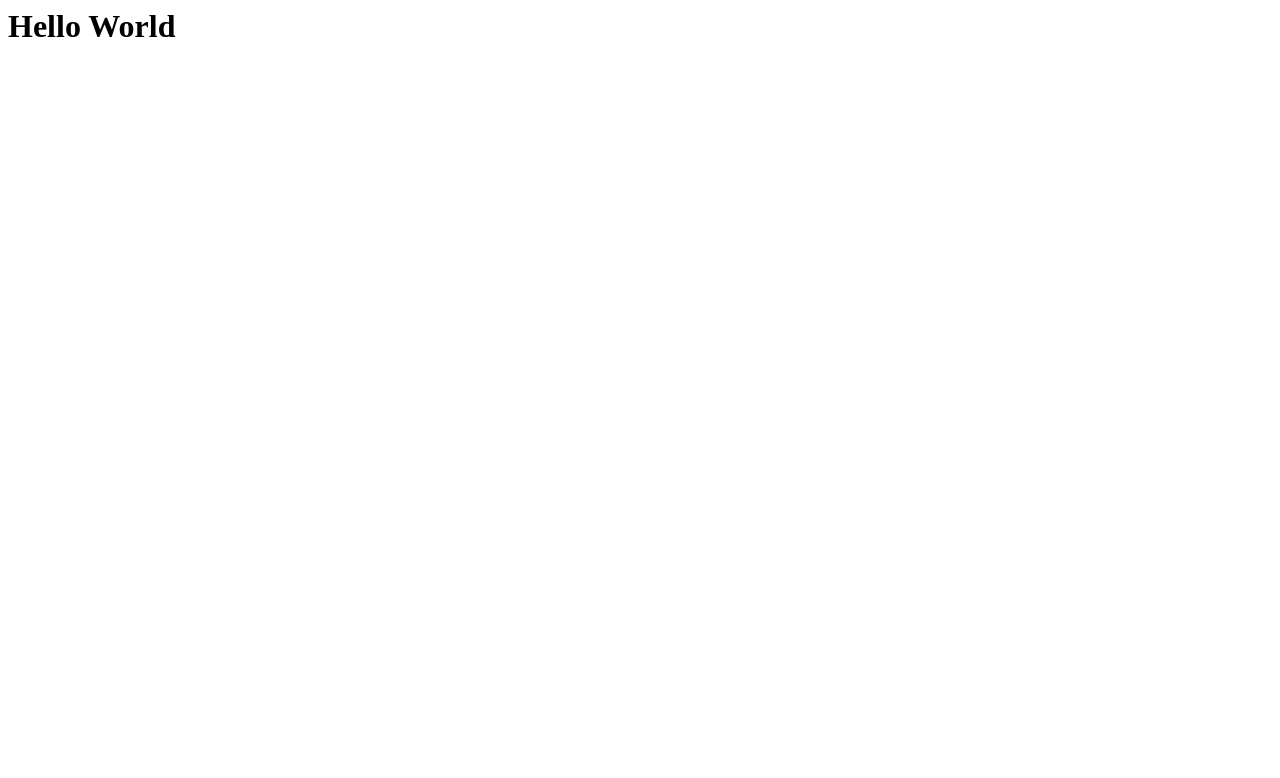
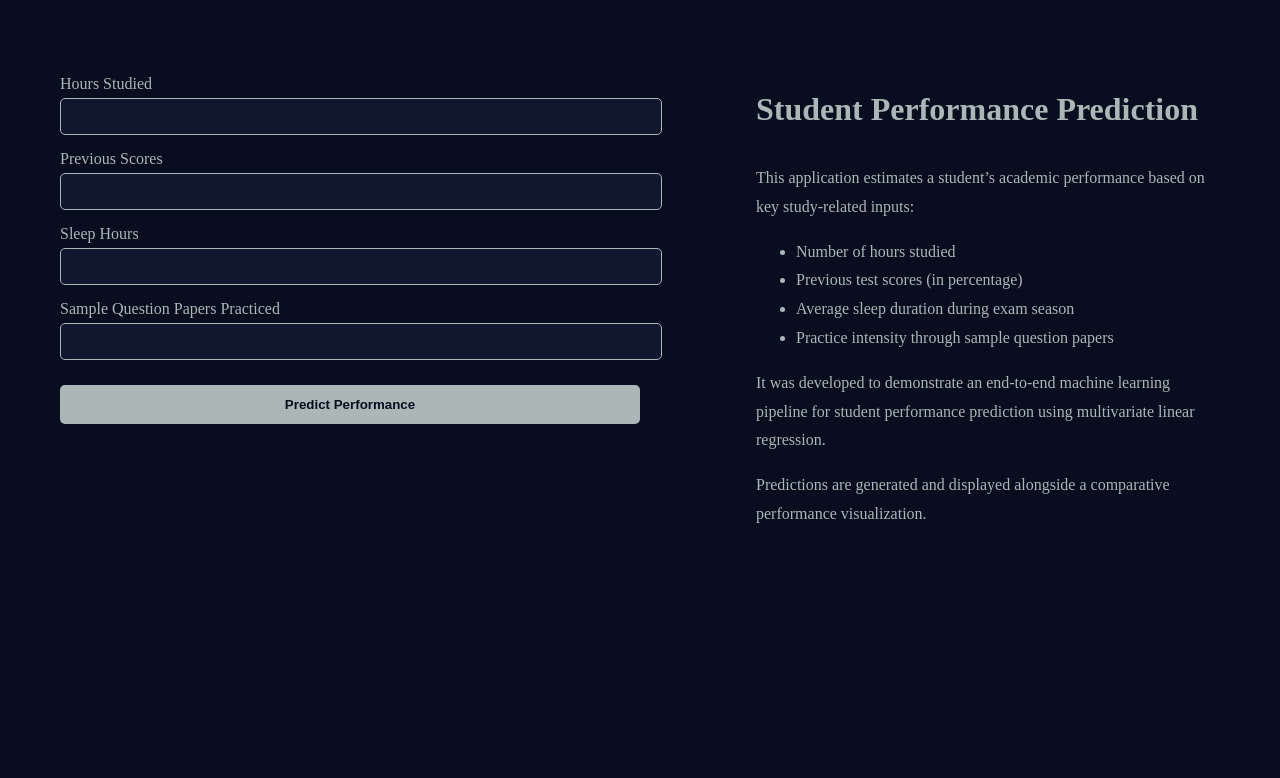
Before and after one commit to riti2043/StudentPerformance_prediction, a Flask app: page / in a window 1280 px wide. Before the commit the part shown is almost empty. Shown: the top 778 px of the page. Run offline with Flask 3, Linux system fonts and the light colour scheme; parts of the project's set-up code (start-up, migrations or seed data) failed here and were passed over.

Commit message:
final commit

```diff
--- a/app.py
+++ b/app.py
@@ -1,6 +1,8 @@
 import joblib
 from flask import Flask,request,app,jsonify,url_for,render_template,redirect,flash,session
 import numpy as np
+import matplotlib.pyplot as plt
+import os
 from markupsafe import escape
 import pandas as pd
 
@@ -23,5 +25,21 @@ def predict_api():
     print(output[0])
     return jsonify(output[0])
 
+@app.route('/predict',methods=['POST'])
+def predict():
+    data=[float(x) for x in request.form.values()]
+    final_input=np.array(data).reshape(1,-1)
+    prediction=regmodel.predict(final_input)[0]
+    # Clamp prediction within dataset bounds
+    prediction = max(10, min(100, prediction))
+
+    previous_score = data[1]
+
+
+    return render_template(
+        'home.html',
+        prediction_text=f"The predicted performance in the exam is {prediction:.2f}",
+        graph_url='prediction.png'
+    )
 if __name__=='__main__':
-    app.run(debug=True)
+    app.run()
--- a/requirement.txt
+++ b/requirement.txt
@@ -4,3 +4,4 @@ pandas
 numpy
 matplotlib
 joblib
+gunicorn
--- a/templates/home.html
+++ b/templates/home.html
@@ -1,3 +1,146 @@
-<h1>
-    Hello World
-</h1>
+<!DOCTYPE html>
+<html>
+<head>
+    <title>Student Performance Prediction</title>
+
+    <style>
+        body {
+            background-color: #080e1f;
+            font-family: "Rockwell Extra Bold", Rockwell, serif;
+            color: #abb7b7;
+            margin: 0;
+            padding: 0;
+        }
+
+        .main-container {
+            display: flex;
+            justify-content: space-between;
+            padding: 60px;
+        }
+
+        .left-panel {
+            width: 50%;
+        }
+
+        .right-panel {
+            width: 40%;
+            line-height: 1.8;
+        }
+
+        h1 {
+            margin-bottom: 25px;
+        }
+
+        label {
+            display: block;
+            margin-top: 15px;
+        }
+
+        input[type="number"] {
+            width: 100%;
+            padding: 10px;
+            margin-top: 5px;
+            background-color: #10182f;
+            border: 1px solid #abb7b7;
+            border-radius: 5px;
+            color: #abb7b7;
+        }
+
+        input[type="submit"] {
+            width: 100%;
+            padding: 12px;
+            margin-top: 25px;
+            background-color: #abb7b7;
+            color: #080e1f;
+            border: none;
+            border-radius: 5px;
+            cursor: pointer;
+            font-weight: bold;
+        }
+
+        input[type="submit"]:hover {
+            background-color: #d0d8d8;
+        }
+
+        .prediction {
+            margin-top: 25px;
+            font-size: 18px;
+            font-weight: bold;
+        }
+
+        .graph-container {
+            margin-top: 25px;
+        }
+
+        ul {
+            margin-top: 15px;
+        }
+
+    </style>
+</head>
+
+<body>
+
+<div class="main-container">
+
+    <!-- LEFT SIDE -->
+    <div class="left-panel">
+
+        <form action="/predict" method="post">
+
+            <label>Hours Studied</label>
+            <input type="number" name="hours_studied" step="any" required>
+
+            <label>Previous Scores</label>
+            <input type="number" name="previous_scores" step="any" required>
+
+            <label>Sleep Hours</label>
+            <input type="number" name="sleep_hours" step="any" required>
+
+            <label>Sample Question Papers Practiced</label>
+            <input type="number" name="sample_papers" step="any" required>
+
+            <input type="submit" value="Predict Performance">
+
+        </form>
+
+        {% if prediction_text %}
+            <div class="prediction">
+                {{ prediction_text }}
+            </div>
+        {% endif %}
+
+
+
+    </div>
+
+    <!-- RIGHT SIDE -->
+    <div class="right-panel">
+
+        <h1>Student Performance Prediction</h1>
+
+        <p>
+            This application estimates a student’s academic performance based on key study-related inputs:
+        </p>
+
+        <ul>
+            <li>Number of hours studied</li>
+            <li>Previous test scores (in percentage)</li>
+            <li>Average sleep duration during exam season</li>
+            <li>Practice intensity through sample question papers</li>
+        </ul>
+
+        <p>
+            It was developed to demonstrate an end-to-end machine learning pipeline for student performance prediction using multivariate linear regression.
+        </p>
+
+        <p>
+            Predictions are generated and displayed alongside a comparative performance visualization.
+        </p>
+
+    </div>
+
+</div>
+
+</body>
+</html>
```
Also changed, not shown: README.md.
